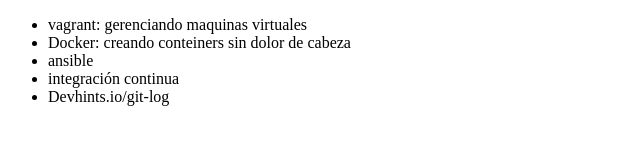
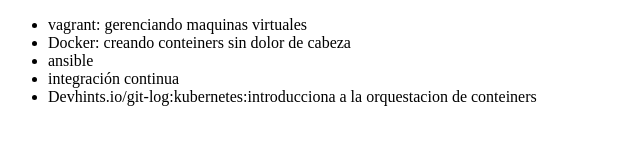
Before and after one commit to ivanrios1807/alura-git, a plain HTML site: page index.html in a window 1280 px wide. Shown: the whole page, without its empty margins (0-640 px from the left). Drawn offline with Linux system fonts and the light colour scheme.

Commit message:
modificando el nombre de kubernetes

```diff
--- a/index.html
+++ b/index.html
@@ -10,7 +10,7 @@
             <li>Docker: creando conteiners sin dolor de cabeza</li>
             <li>ansible</li>
             <li>integración continua</li>
-            <li>Devhints.io/git-log</li>
+            <li>Devhints.io/git-log:kubernetes:introducciona a la orquestacion de conteiners</li>
         </ul>
     </body>
 </html>
```
